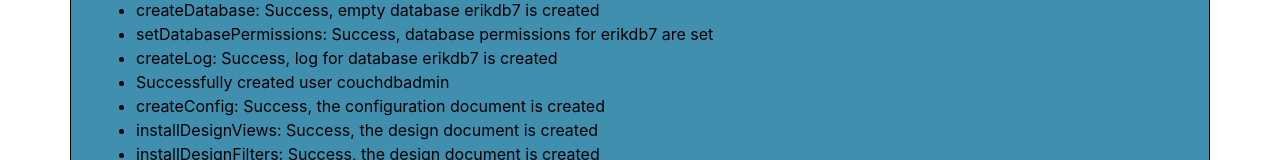
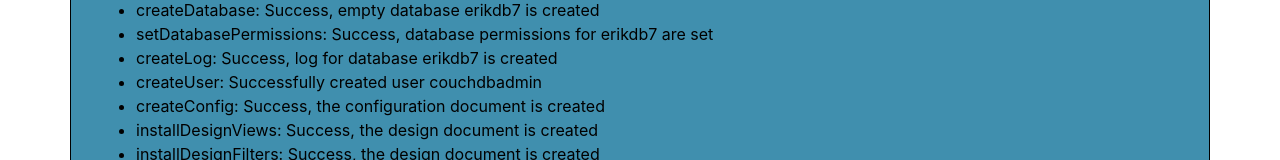
Before and after one commit to ErikVerheul/OneBacklog, a Vue app: page /userguide in a window 1280 px wide. Shown: the part 9727-9887 px from the top of the page. Built offline with nearby package versions, Linux system fonts and the light colour scheme.

Commit message:
Adapt text

```diff
--- a/src/components/userguide/userguide.vue
+++ b/src/components/userguide/userguide.vue
@@ -164,7 +164,7 @@
 					<li>createDatabase: Success, empty database erikdb7 is created</li>
 					<li>setDatabasePermissions: Success, database permissions for erikdb7 are set</li>
 					<li>createLog: Success, log for database erikdb7 is created</li>
-					<li>Successfully created user couchdbadmin</li>
+					<li>createUser: Successfully created user couchdbadmin</li>
 					<li>createConfig: Success, the configuration document is created</li>
 					<li>installDesignViews: Success, the design document is created</li>
 					<li>installDesignFilters: Success, the design document is created</li>
```
